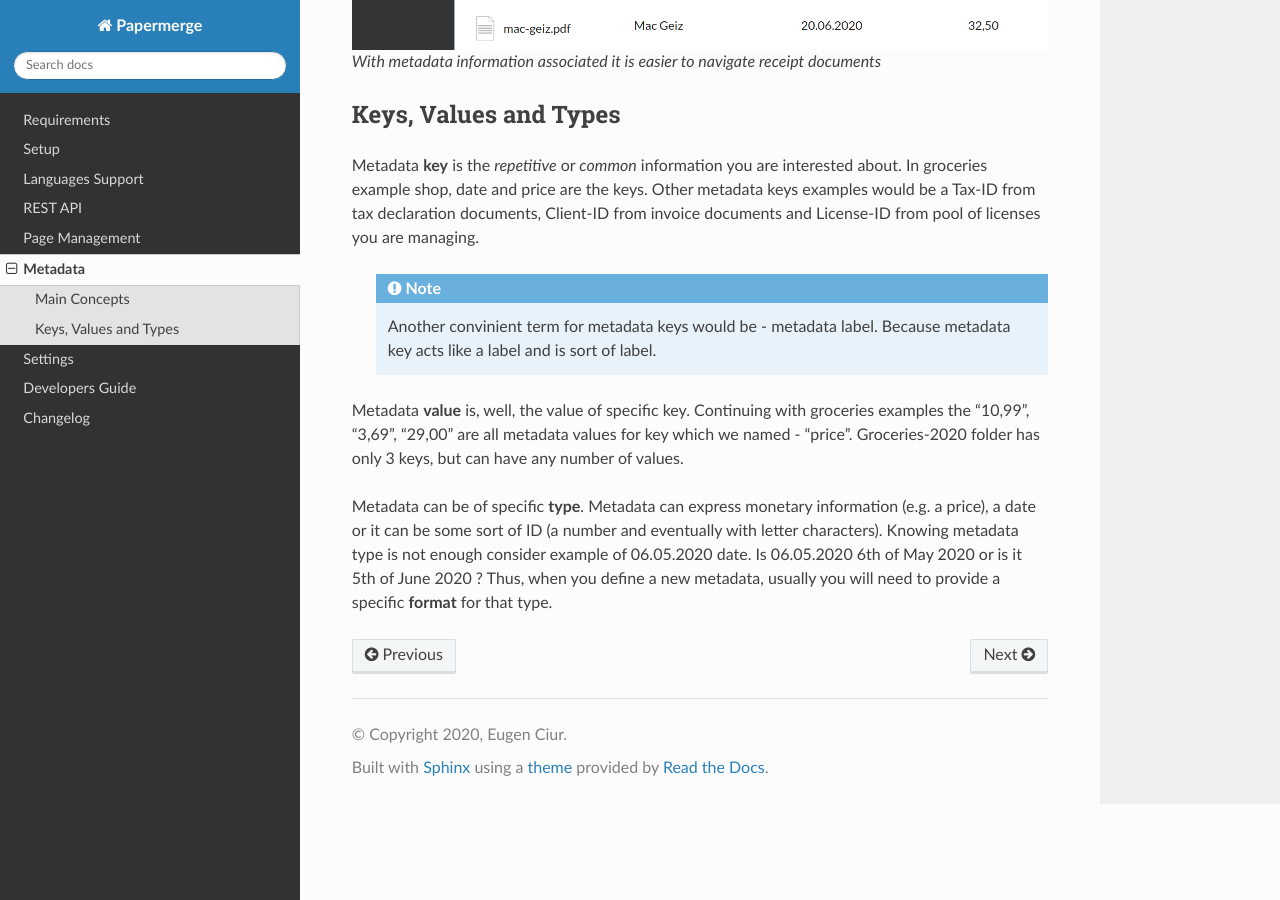
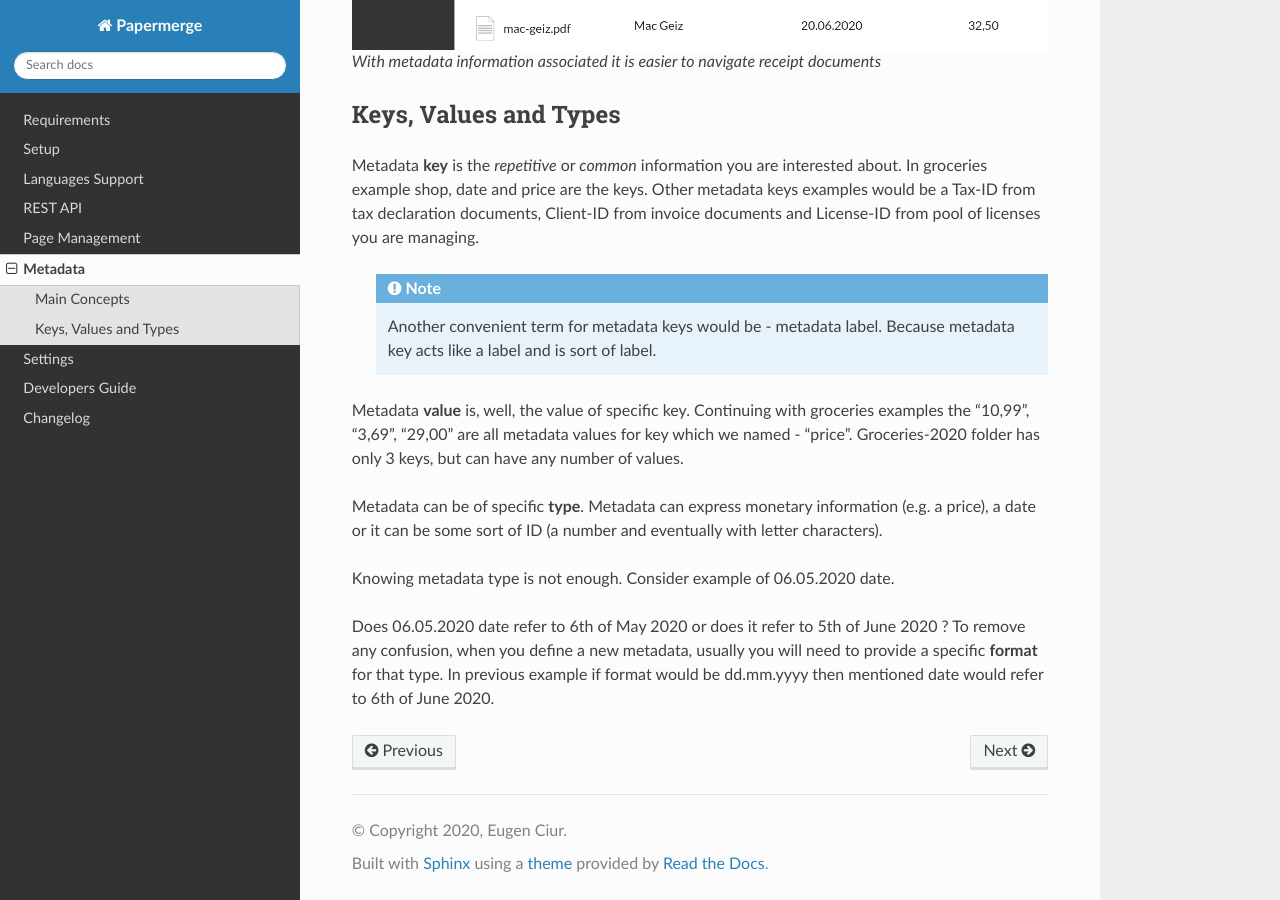
Before and after one commit to ciur/papermerge, a Sphinx documentation site: the page built from docs/source/metadata.rst, in a window 1280 px wide and 900 px high, scrolled down 2237 px. Built offline with Sphinx 7.4.7 and the Read the Docs theme 2.0.0, drawn with Linux system fonts in a browser that asks for light colours.

Commit message:
metadata documentation

```diff
--- a/docs/source/metadata.rst
+++ b/docs/source/metadata.rst
@@ -58,7 +58,7 @@
 
  .. note::
 
-    Another convinient term for metadata keys would be - metadata label. Because
+    Another convenient term for metadata keys would be - metadata label. Because
     metadata key acts like a label and is sort of label.
 
 Metadata **value** is, well, the value of specific key. Continuing with
@@ -68,7 +68,12 @@
 
 Metadata can be of specific **type**. Metadata can express monetary
 information (e.g. a price), a date or it can be some sort of ID (a number and
-eventually with letter characters). Knowing metadata type is not enough
-consider example of 06.05.2020 date. Is 06.05.2020 6th of May 2020 or is it
-5th of June 2020 ? Thus, when you define a new metadata, usually you will need to provide
-a specific **format** for that type.
+eventually with letter characters).
+
+Knowing metadata type is not enough. Consider example of 06.05.2020 date.
+
+Does 06.05.2020 date refer to 6th of May 2020 or does it refer to 5th of June
+2020 ? To remove any confusion, when you define a new metadata, usually you
+will need to provide a specific **format** for that type. In previous example
+if format would be dd.mm.yyyy then  mentioned date would refer to 6th of June
+2020.
```
